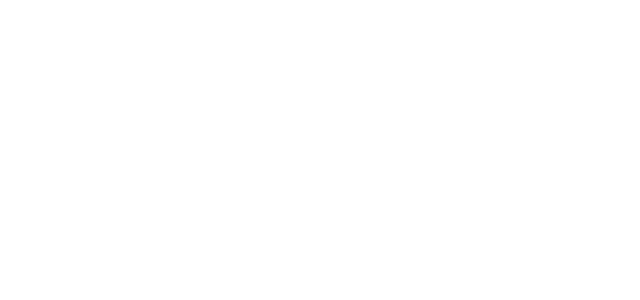
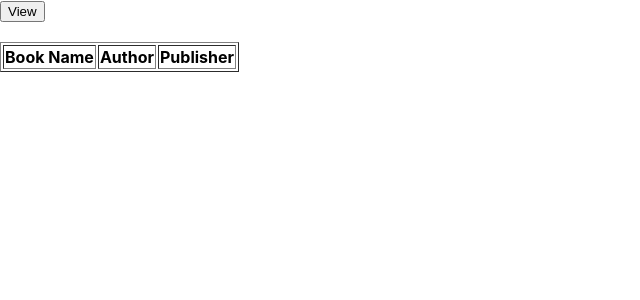
Before and after one commit to aravindsa123/product, a React (Create React App) app: page /Bookview in a window 1280 px wide. Before the commit this address had no page. Shown: the top 300 px of the page, without its empty margins (0-640 px from the left). Built offline with nearby package versions, Linux system fonts and the light colour scheme.

Commit message:
first commit

```diff
--- a/src/App.js
+++ b/src/App.js
@@ -8,6 +8,7 @@
 import Course from "./components/course/Course";
 import Home from "./components/Home/Home";
 import Book from "./components/Book/Book";
+import Bookview from "./components/Book/Bookview";
 
 function App() {
   return (
@@ -19,6 +20,7 @@
       <Route path={"/Course"} element={<Course/>}></Route>
       <Route path={"/Home"} element={<Home/>}></Route>
       <Route path={"/Book"} element={<Book/>}></Route>
+      <Route path={"/Bookview"} element={<Bookview/>}></Route>
       </Routes>
       </BrowserRouter>
       {/* <Transferdata username="Aravind" password="Avd2255" usertype="Admin"/> */}
--- a/src/components/Book/Book.jsx
+++ b/src/components/Book/Book.jsx
@@ -37,7 +37,7 @@
             author:au,
             publisher:pu
         }
-        fetch("https://project01-32f37-default-rtdb.firebaseio.com/Project01.json",
+        fetch("https://project01-cf43a-default-rtdb.firebaseio.com/Book.json",
         {
             method:"POST",
             body:JSON.stringify(myobj),
@@ -45,17 +45,18 @@
         }
         }
         );
+        alert("Record Saved")
     }
 
   return (
     <div>
-        <h1 className='aa'>BOOK DETAILS</h1>
+      <h1 className='aa'>BOOK DETAILS</h1>
       <form className='f'>
         Book Name<input type="text" onChange={readbookname}/><br/><br/>
         Author<input type="text" onChange={readauthor}/><br/><br/>
         Publisher<input type="text" onChange={readpublisher}/><br/><br/>
         <button type="submit" onClick={checkfilleddata} className='b'>Save</button>
-        {er && 'Please Fill the above columns'}
+        {er && 'Please fill the above columns'}
       </form>
     </div>
   )
--- /dev/null
+++ b/src/components/Book/Bookview.jsx
@@ -0,0 +1,52 @@
+import React, { useState } from 'react'
+
+const Bookview = () => {
+    const [viewd,setViewdata] =useState([]);
+    const readbookdata=(event)=>{
+
+
+    fetch("https://project01-cf43a-default-rtdb.firebaseio.com/Book.json")
+    .then((response) => {
+        return response.json()
+    }).then((data) => {
+        // console.log(data);
+        console.log(snapshotToArray(data));
+        setViewdata(snapshotToArray(data));
+    })
+}
+
+function snapshotToArray(snapshot) {
+    const array = [];
+
+    Object.keys(snapshot).forEach((key) => {
+    array.push(snapshot[key]);
+    });
+    return array;
+}
+
+
+  return (
+    <div>
+    <button type='submit' onClick={readbookdata}>View</button><br/>
+    <br/>
+    <table border="1">
+        <tr>
+        <th>Book Name</th>
+        <th>Author</th>
+        <th>Publisher</th>
+        </tr>
+        {viewd.map((value,index)=>{
+            return(
+                <tr key={index}>
+                 <td>{value.bookname}</td>
+                 <td>{value.author}</td>
+                 <td>{value.publisher}</td>
+                </tr>
+            )
+        })}
+    </table>
+    </div>
+  )
+}
+
+export default Bookview
```
